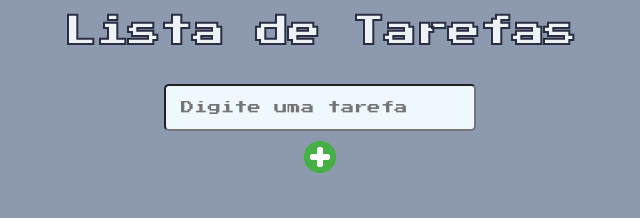
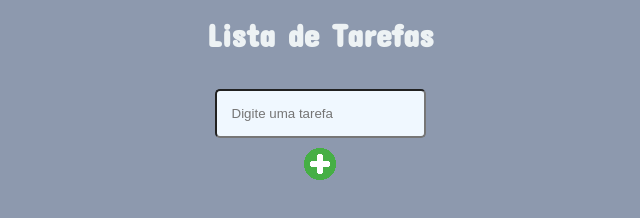
Before and after one commit to Lotac-137/Curso_ebac_frontend, a plain HTML site: page index.html in a window 1280 px wide. Shown: the whole page, without its empty margins (320-960 px from the left). Drawn offline with nearby package versions, Linux system fonts and the light colour scheme.

Commit message:
Mudando a fonte

```diff
--- a/index.html
+++ b/index.html
@@ -8,6 +8,9 @@
     <link rel="preconnect" href="https://fonts.googleapis.com">
     <link rel="preconnect" href="https://fonts.gstatic.com" crossorigin>
     <link href="https://fonts.googleapis.com/css2?family=Press+Start+2P&display=swap" rel="stylesheet">
+    <link rel="preconnect" href="https://fonts.googleapis.com">
+    <link rel="preconnect" href="https://fonts.gstatic.com" crossorigin>
+    <link href="https://fonts.googleapis.com/css2?family=Concert+One&display=swap" rel="stylesheet">
     <link rel="stylesheet" href="main.css">
 </head>
 <body>
--- a/main.css
+++ b/main.css
@@ -6,7 +6,7 @@
 }
 
 body {
-font-family: 'Press Start 2P', cursive;
+    font-family: 'Concert One', cursive;
 }
 
 h1 {
@@ -14,8 +14,6 @@ h1 {
     padding: 16px;
     text-align: center;
     color: #edf2f4;
-    -webkit-text-stroke-width: 2px;
-    -webkit-text-stroke-color: #2b2d42;
 }
 
 form {
@@ -27,7 +25,7 @@ form {
 }
 
 form input {
-    font-family: 'Press Start 2P', cursive;
+    fonfont-family: 'Concert One', cursive;
 }
 
 #taskInput {
```
